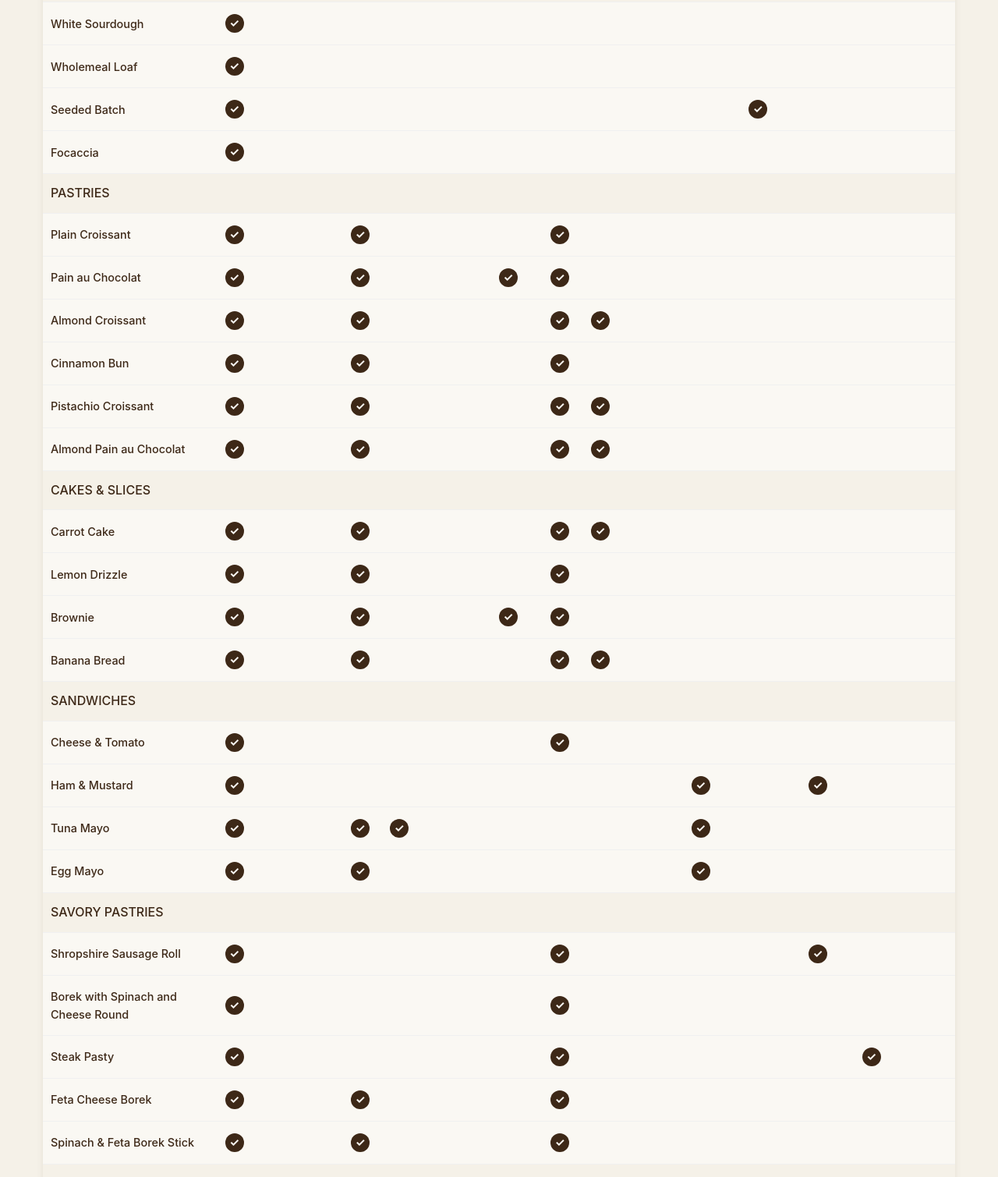
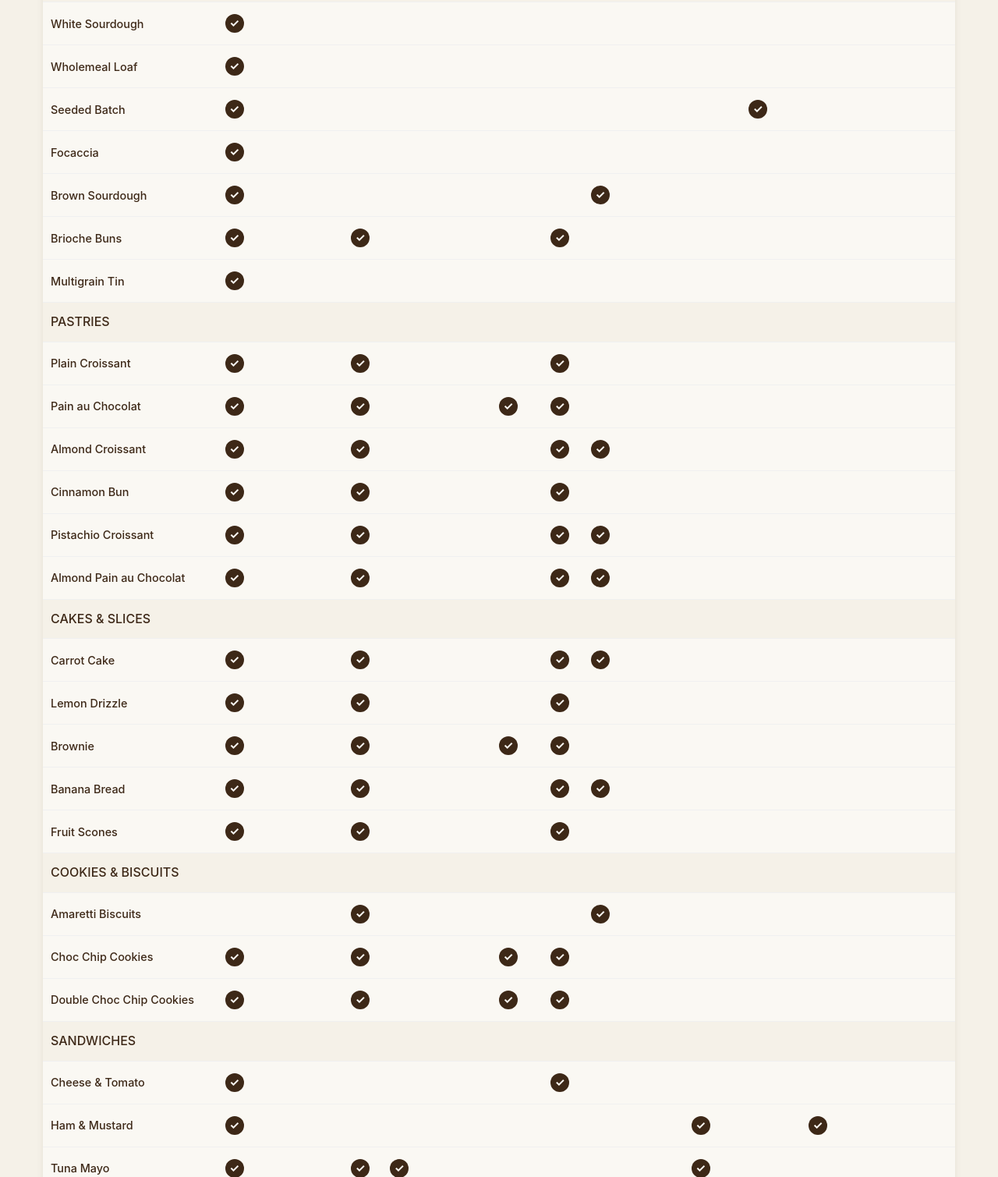
Before and after one commit to AA0001BP/thebreadhouse, a plain HTML site: page index.html in a window 1280 px wide. Shown: the part 682-2191 px from the top of the page at 78% size. Drawn offline with Linux system fonts and the light colour scheme.

Commit message:
Add 7 new products: breads, scones, cookies & biscuits

```diff
--- a/index.html
+++ b/index.html
@@ -334,6 +334,57 @@
                         <td></td>
                         <td></td>
                     </tr>
+                    <tr>
+                        <td>Brown Sourdough</td>
+                        <td><span class="contains">✓</span></td>
+                        <td></td>
+                        <td></td>
+                        <td></td>
+                        <td></td>
+                        <td></td>
+                        <td></td>
+                        <td><span class="contains">✓</span></td>
+                        <td></td>
+                        <td></td>
+                        <td></td>
+                        <td></td>
+                        <td></td>
+                        <td></td>
+                    </tr>
+                    <tr>
+                        <td>Brioche Buns</td>
+                        <td><span class="contains">✓</span></td>
+                        <td></td>
+                        <td><span class="contains">✓</span></td>
+                        <td></td>
+                        <td></td>
+                        <td></td>
+                        <td><span class="contains">✓</span></td>
+                        <td></td>
+                        <td></td>
+                        <td></td>
+                        <td></td>
+                        <td></td>
+                        <td></td>
+                        <td></td>
+                    </tr>
+                    <tr>
+                        <td>Multigrain Tin</td>
+                        <td><span class="contains">✓</span></td>
+                        <td></td>
+                        <td></td>
+                        <td></td>
+                        <td></td>
+                        <td></td>
+                        <td></td>
+                        <td></td>
+                        <td></td>
+                        <td></td>
+                        <td></td>
+                        <td></td>
+                        <td></td>
+                        <td></td>
+                    </tr>
 
                     <!-- PASTRIES -->
                     <tr class="category-row">
@@ -507,6 +558,79 @@
                         <td></td>
                         <td><span class="contains">✓</span></td>
                         <td><span class="contains">✓</span></td>
+                        <td></td>
+                        <td></td>
+                        <td></td>
+                        <td></td>
+                        <td></td>
+                        <td></td>
+                    </tr>
+                    <tr>
+                        <td>Fruit Scones</td>
+                        <td><span class="contains">✓</span></td>
+                        <td></td>
+                        <td><span class="contains">✓</span></td>
+                        <td></td>
+                        <td></td>
+                        <td></td>
+                        <td><span class="contains">✓</span></td>
+                        <td></td>
+                        <td></td>
+                        <td></td>
+                        <td></td>
+                        <td></td>
+                        <td></td>
+                        <td></td>
+                    </tr>
+
+                    <!-- COOKIES & BISCUITS -->
+                    <tr class="category-row">
+                        <td colspan="15" class="category-header">COOKIES & BISCUITS</td>
+                    </tr>
+                    <tr>
+                        <td>Amaretti Biscuits</td>
+                        <td></td>
+                        <td></td>
+                        <td><span class="contains">✓</span></td>
+                        <td></td>
+                        <td></td>
+                        <td></td>
+                        <td></td>
+                        <td><span class="contains">✓</span></td>
+                        <td></td>
+                        <td></td>
+                        <td></td>
+                        <td></td>
+                        <td></td>
+                        <td></td>
+                    </tr>
+                    <tr>
+                        <td>Choc Chip Cookies</td>
+                        <td><span class="contains">✓</span></td>
+                        <td></td>
+                        <td><span class="contains">✓</span></td>
+                        <td></td>
+                        <td></td>
+                        <td><span class="contains">✓</span></td>
+                        <td><span class="contains">✓</span></td>
+                        <td></td>
+                        <td></td>
+                        <td></td>
+                        <td></td>
+                        <td></td>
+                        <td></td>
+                        <td></td>
+                    </tr>
+                    <tr>
+                        <td>Double Choc Chip Cookies</td>
+                        <td><span class="contains">✓</span></td>
+                        <td></td>
+                        <td><span class="contains">✓</span></td>
+                        <td></td>
+                        <td></td>
+                        <td><span class="contains">✓</span></td>
+                        <td><span class="contains">✓</span></td>
+                        <td></td>
                         <td></td>
                         <td></td>
                         <td></td>
```
